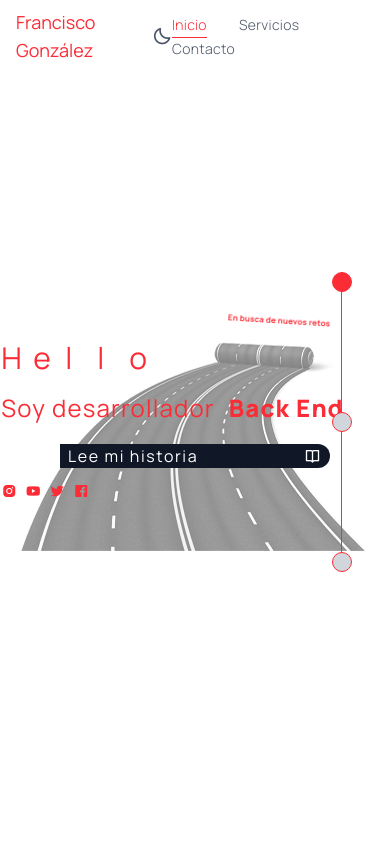
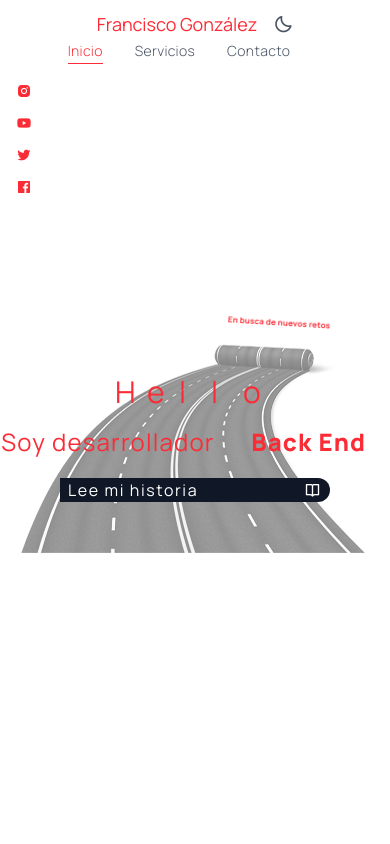
Before and after one commit to fgp4321/Portfolio, a React (Vite) app: page / in a window 390 px wide. Shown: the top 844 px of the page. Built offline with nearby package versions, Linux system fonts and the light colour scheme.

Commit message:
diseño full responsive

```diff
--- a/src/components/Hero.jsx
+++ b/src/components/Hero.jsx
@@ -27,8 +27,8 @@
     <div id='home' className='w-full h-screen flex flex-col justify-center items-center isolate relative z-10'>
       <Navbar />
       <div className='flex flex-col md:items-center items-start xl:gap-y-10 gap-y-3 xl:mb-0 md:mb-20 mb-0'>
-        <h1 className='flex flex-col xl:space-y-8 md:space-y-4 space-y-2 xl:text-6xl md:text-4xl text-3xl md:font-normal font-bolder'>
-          <span className='flex'>
+        <h1 className='flex flex-col xl:space-y-8 md:space-y-4 space-y-2 xl:text-6xl md:text-4xl text-3xl md:font-normal font-bolder mt-8 md:mt-0'>
+          <span className='flex mx-auto md:mx-0'>
             {letters.map((letter, index) => (
               <span key={index} className='inline-block md:w-38 w-32 xl:-mr-20 -mr-24 relative' onMouseEnter={() => setHoveredLetter(index)} onMouseLeave={() => setHoveredLetter(null)}>
                 {letter.char}
@@ -36,12 +36,12 @@
               </span>
             ))}
           </span>
-          <span className='xl:text-6xl md:text-4xl text-2xl tracking-wider xl:py-4 py-2 overflow-hidden'>
-            Soy desarrollador{' '} <span className={`inline-block xl:w-[380px] md:w-[240px] w-[160px] lg:ml-6 ml-2 font-extrabold transform origin-left transition-transform duration-300 ease-out ${isRotating ? 'rotate-[100deg]' : 'rotate-0'}`}>{currentText}</span>
+          <span className='xl:text-6xl md:text-4xl text-2xl tracking-wider xl:py-4 py-2 overflow-hidden text-center'>
+            Soy desarrollador{' '} <span className={`inline-block xl:w-[380px] md:w-[240px] w-[160px] lg:ml-6 ml-2 font-extrabold transform origin-left transition-transform duration-300 ease-out ${isRotating ? 'hidden md:rotate-[100deg]' : 'rotate-0'}`}>{currentText}</span>
           </span>
         </h1>
         <button className='xl:w-[400px] md:w-[300px] w-[270px] bg-gray-900 dark:bg-gray-200 md:py-1 py-0 md:px-4 px-2 xl:text-2xl md:text-xl text-base text-white dark:text-gray-900 tracking-widest rounded-r-4xl flex justify-between items-center md:mr-auto md:mx-0 mx-auto transition-colors duration-500' onClick={() => setIsTextVisible(!isTextVisible)} onMouseEnter={() => setRoadImageOpacity(0.8)} onMouseLeave={() => setRoadImageOpacity(0.5)} >{isTextVisible ? 'Oculta mi historia' : 'Lee mi historia'} <i className={`bx ${isTextVisible ? 'bx-book-alt' : 'bx-book-open'}`}></i></button>
-        <div className='flex md:gap-12 gap-2 mr-auto'>
+        <div className='flex md:gap-12 gap-2 mr-auto absolute md:relative left-4 md:left-auto top-20 md:top-auto flex-col md:flex-row'>
           {socialIcons.map((social, index) => (
             <a href="#" key={index} className='xl:text-3xl md:text-2xl text-red-500 dark:text-yellow-500 dark:hover:text-white hover:text-gray-900 transition-colors duration-500'><i className={social.icon}></i></a>
           ))}
--- a/src/components/Navbar.jsx
+++ b/src/components/Navbar.jsx
@@ -36,7 +36,7 @@
     }, 1000)
   }
   return (
-    <div className='w-full md:h-12 sm:h-14 h-18 flex justify-between items-center xl:px-36 lg:px-24 md:px-12 sm:px-6 px-4 fixed top-0 z-50 bg-white dark:bg-gray-900 transition-colors duration-500'>
+    <div className='w-full md:h-12 sm:h-14 h-18 flex flex-col md:flex-row justify-center md:justify-between items-center xl:px-36 lg:px-24 md:px-12 sm:px-6 px-4 fixed top-0 z-50 bg-white dark:bg-gray-900 transition-colors duration-500'>
       <div className='flex items-center sm:gap-x-4 gap-x-2'>
         <a href="#" className='md:text-2xl sm:text-xl text-lg'>Francisco González</a>
         <i className={`${darkMode ? 'bx bx-sun' : 'bx bx-moon'} md:text-3xl sm:text-2xl text-xl text-gray-600 dark:text-gray-200 sm:ml-4 ml-2 cursor-pointer`} onClick={toggleDarkMode}></i>
--- a/src/components/NavigationCircles.jsx
+++ b/src/components/NavigationCircles.jsx
@@ -2,7 +2,7 @@
 
 const NavigationCircles = ({section}) => {
   return (
-    <div className='h-[300px] w-[1px] bg-red-500 dark:bg-yellow-500 absolute right-12 flex flex-col justify-between items-center transition-colors duration-500'>
+    <div className='h-[300px] w-[1px] bg-red-500 dark:bg-yellow-500 absolute right-12 hidden md:flex flex-col justify-between items-center transition-colors duration-500'>
         <div className={`w-5 aspect-square border border-red-500 dark:border-yellow-500 rounded-full bg-gray-300 transition-colors duration-500 ${section === "home" ? "bg-red-500 dark:bg-yellow-500" : "bg-gray-300"}`}></div>
         <div className={`w-5 aspect-square border border-red-500 dark:border-yellow-500 rounded-full bg-gray-300 transition-colors duration-500 ${section === "services" ? "bg-red-500 dark:bg-yellow-500" : "bg-gray-300"}`}></div>
         <div className={`w-5 aspect-square border border-red-500 dark:border-yellow-500 rounded-full bg-gray-300 transition-colors duration-500 ${section === "contact" ? "bg-red-500 dark:bg-yellow-500" : "bg-gray-300"}`}></div>
--- a/src/components/Services.jsx
+++ b/src/components/Services.jsx
@@ -29,7 +29,7 @@
   return (
     <div id='services' className='min-h-screen flex flex-col justify-center items-center px-4 xl:py-0 py-10'>
       <h2 className='text-4xl font-light mb-32 xl:mt-0 mt-12'>Habilidades y competencias</h2>
-      <div className='w-full xl:w-[900px] lg:w-[800px] md:w-[600px] grid lg:grid-cols-3 grid-cols-1 lg:gap-12 gap-32 xl:mb-0 mb-16'>
+      <div className='w-full xl:w-[900px] lg:w-[850px] md:w-[600px] grid lg:grid-cols-3 grid-cols-1 lg:gap-12 gap-32 xl:mb-0 mb-16'>
         {skillCards.map((card, index) => (
             <div key={index} className='lg:max-w-[280px] md:max-w-w[400px] max-w-[320px] w-full mx-auto rounded-sm ring-2 ring-gray-400/20 shadow-md shadow-gray-700/20 relative isolate' onMouseEnter={() => setHoveredCardIndex(index)} onMouseLeave={() => setHoveredCardIndex(null)}>
                 <div className='p-3 bg-gray-200 dark:bg-gray-800 transition-colors duration-500'>
```
